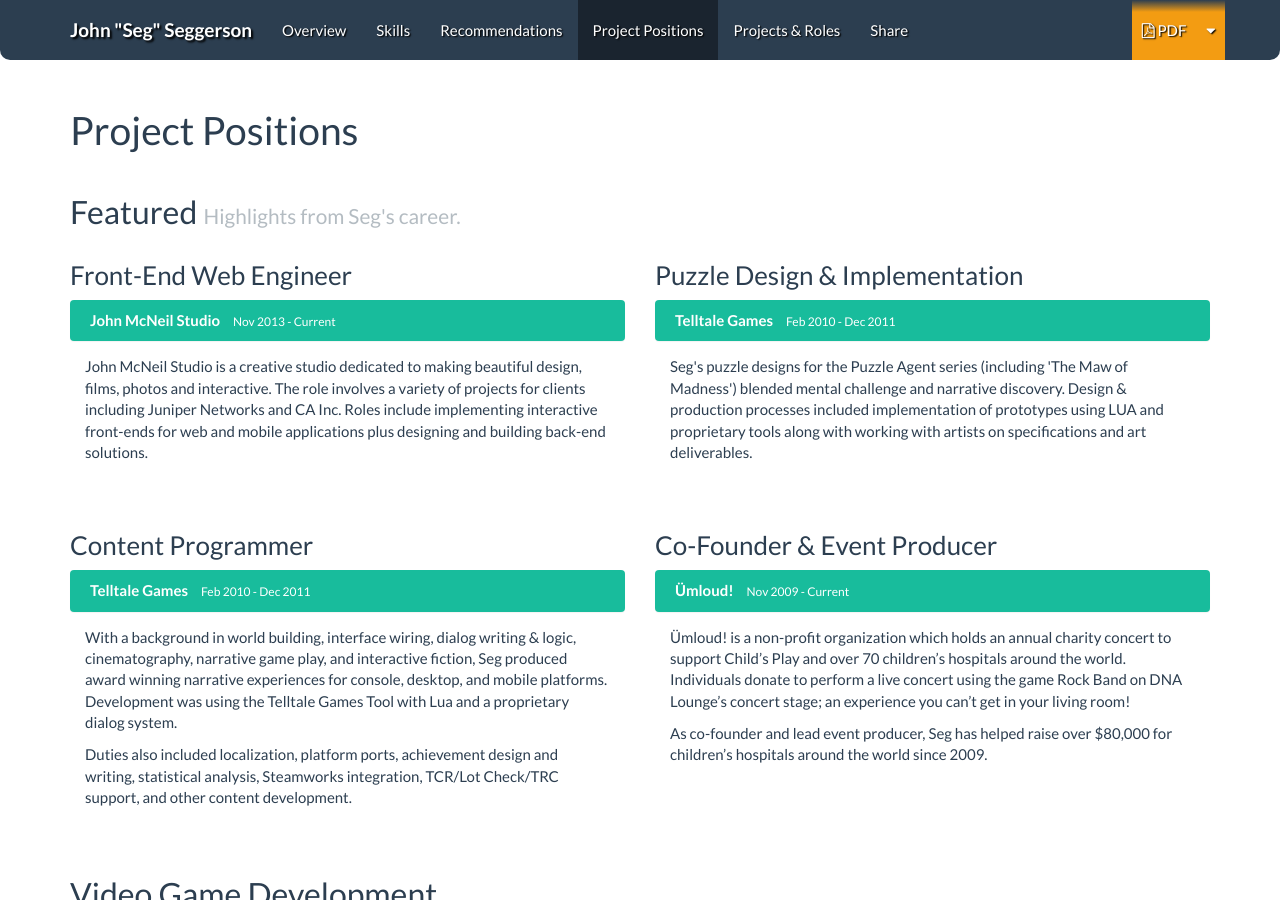
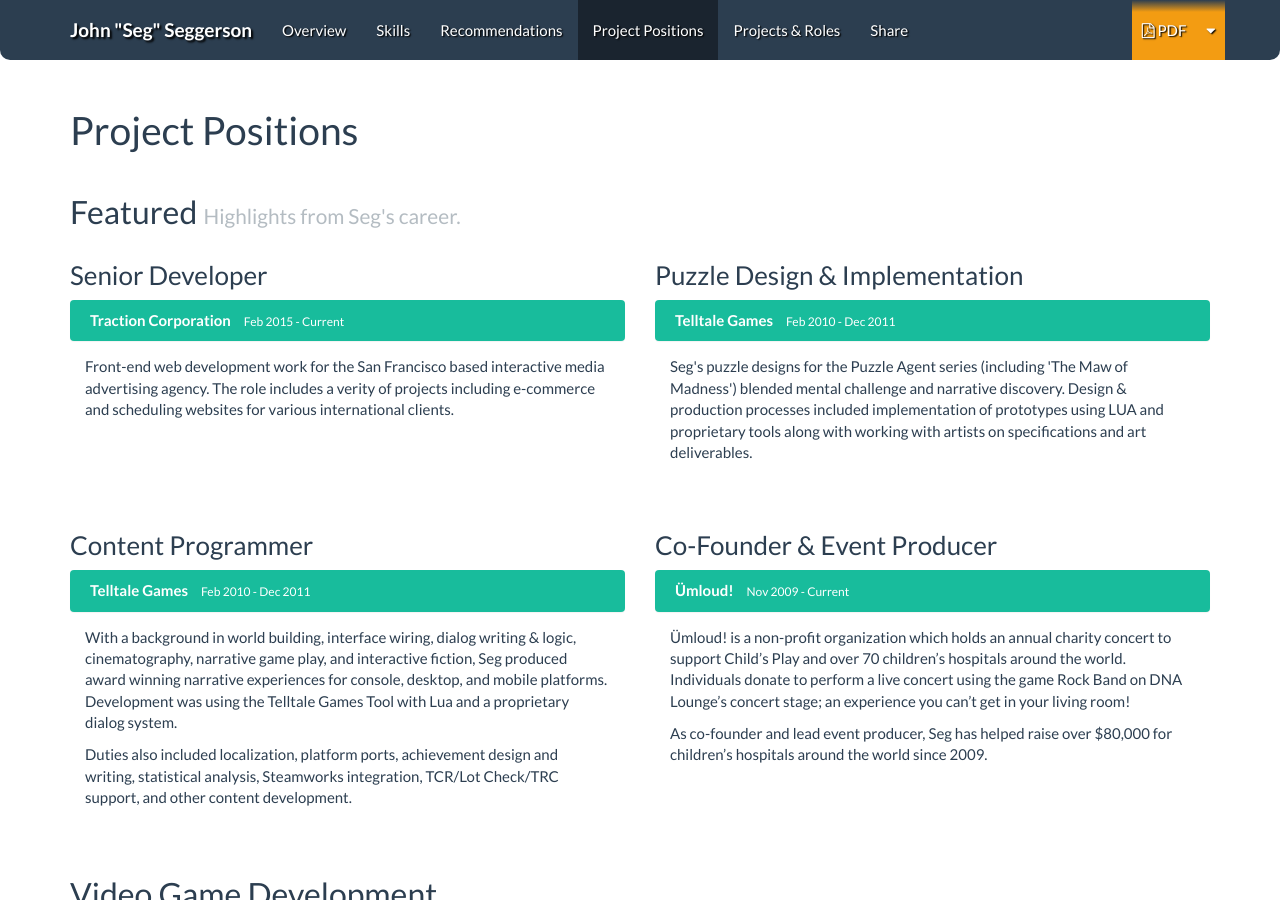
Before and after one commit to TheSeg/theseg.github.io, a Jekyll site: the page built from index.html, in a window 1280 px wide and 900 px high, scrolled down 2228 px. Built offline with Jekyll 4.4.1, drawn with Linux system fonts in a browser that asks for light colours; nearby versions of some CDN libraries; Markdown is read by kramdown in place of the engine named in the settings; comment, search, counter and statistics services are not loaded; some of the changed text lies outside the part shown.

Commit message:
* Added Traction job position. * Dated John McNeil position.

```diff
--- a/_includes/content/positions.html
+++ b/_includes/content/positions.html
@@ -2,16 +2,16 @@
 <div class="row">
 
   <div class="col-md-6">
-    <h3>Front-End Web Engineer</h3>
+    <h3>Senior Developer</h3>
     <div class="panel panel-success">
       <div class="panel-heading">
         <ul class="positionInfo list-inline">
-          <li class="company">John McNeil Studio</li>
-          <li class="dates">Nov 2013 - Current</li>
+          <li class="company">Traction Corporation</li>
+          <li class="dates">Feb 2015 - Current</li>
         </ul>
       </div>
       <div class="panel-body">
-        John McNeil Studio is a creative studio dedicated to making beautiful design, films, photos and interactive. The role involves a variety of projects for clients including Juniper Networks and CA Inc. Roles include implementing interactive front-ends for web and mobile applications plus designing and building back-end solutions.
+        Front-end web development work for the San Francisco based interactive media advertising agency. The role includes a verity of projects including e-commerce and scheduling websites for various international clients.
       </div>
     </div>
   </div>
@@ -184,12 +184,27 @@
 <div class="row">
 
   <div class="col-md-6">
+    <h3>Senior Developer</h3>
+    <div class="panel panel-info">
+      <div class="panel-heading">
+        <ul class="positionInfo list-inline">
+          <li class="company">Traction Corporation</li>
+          <li class="dates">Feb 2015 - Current</li>
+        </ul>
+      </div>
+      <div class="panel-body">
+        Front-end web development work for the San Francisco based interactive media advertising agency. The role includes a verity of projects including e-commerce and scheduling websites for various international clients.
+      </div>
+    </div>
+  </div>
+
+  <div class="col-md-6">
     <h3>Front-End Web Engineer</h3>
     <div class="panel panel-info">
       <div class="panel-heading">
         <ul class="positionInfo list-inline">
           <li class="company">John McNeil Studio</li>
-          <li class="dates">Nov 2013 - Current</li>
+          <li class="dates">Nov 2013 - Jan 2015</li>
         </ul>
       </div>
       <div class="panel-body">
@@ -197,6 +212,10 @@
       </div>
     </div>
   </div>
+
+</div>
+
+<div class="row">
 
   <div class="col-md-6">
     <h3>Web Design &amp; Programming</h3>
@@ -212,10 +231,6 @@
       </div>
     </div>
   </div>
-
-</div>
-
-<div class="row">
 
   <div class="col-md-6">
     <h3>Lead Web Developer</h3>
```
